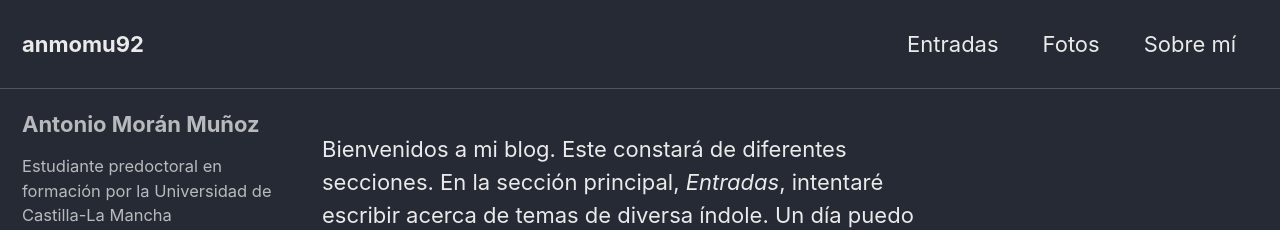
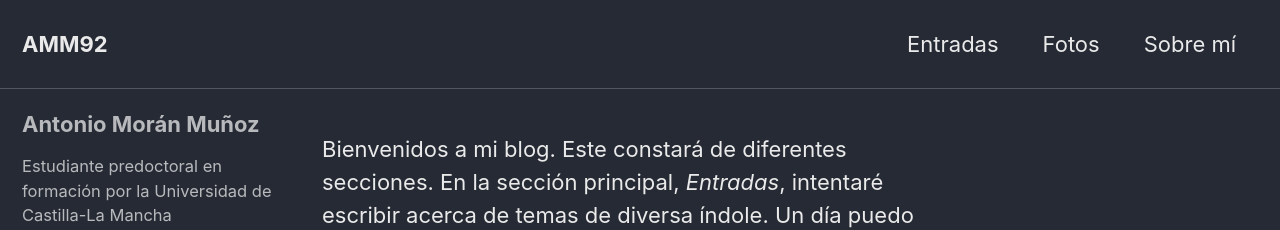
Before and after one commit to anmomu92/anmomu92.github.io, a Jekyll site: the page built from index.html, in a window 1280 px wide and 900 px high. Shown: the top 230 px of the window. Built offline with Jekyll 4.4.1, drawn with Linux system fonts in a browser that asks for light colours; cached includes are drawn as plain includes; the list of posts is cut into pages by our own code.

Commit message:
Favicon updated

```diff
--- a/_config.yml
+++ b/_config.yml
@@ -16,7 +16,7 @@
 
 # Site Settings
 locale                   : "es-ES"
-title                    : "anmomu92"
+title                    : "AMM92"
 title_separator          : "-"
 subtitle                 : # site tagline that appears below site title in masthead
 name                     : "Antonio Morán Muñoz"
--- a/_includes/head/custom.html
+++ b/_includes/head/custom.html
@@ -1,5 +1,12 @@
 <!-- start custom head snippets -->
 
 <!-- insert favicons. use https://realfavicongenerator.net/ -->
-<link rel="amm92-icon" type="image/png" href="{{ site.baseurl }}/assets/images/favicon/favicon.png">
+<link rel="apple-touch-icon" sizes="180x180" href="/assets/images/favicon/apple-touch-icon.png">
+<link rel="icon" type="image/png" sizes="32x32" href="/assets/images/favicon/favicon-32x32.png">
+<link rel="icon" type="image/png" sizes="16x16" href="/assets/images/favicon/favicon-16x16.png">
+<link rel="manifest" href="/assets/images/favicon/site.webmanifest">
+<link rel="mask-icon" href="/assets/images/favicon/safari-pinned-tab.svg" color="#5bbad5">
+<meta name="msapplication-TileColor" content="#da532c">
+<meta name="theme-color" content="#ffffff">
+
 <!-- end custom head snippets -->
```
Also changed, not shown: assets/images/favicon/browserconfig.xml (added, +9 -0 lines), assets/images/favicon/android-chrome-192x192.png (added), assets/images/favicon/android-chrome-512x512.png (added), assets/images/favicon/apple-touch-icon.png (added), assets/images/favicon/favicon-16x16.png (added), assets/images/favicon/favicon-32x32.png (added), assets/images/favicon/favicon.ico (added), assets/images/favicon/mstile-144x144.png (added), assets/images/favicon/mstile-150x150.png (added), assets/images/favicon/mstile-310x150.png (added), assets/images/favicon/mstile-310x310.png (added), assets/images/favicon/mstile-70x70.png (added), assets/images/favicon/safari-pinned-tab.svg (added), assets/images/favicon/site.webmanifest (added).
